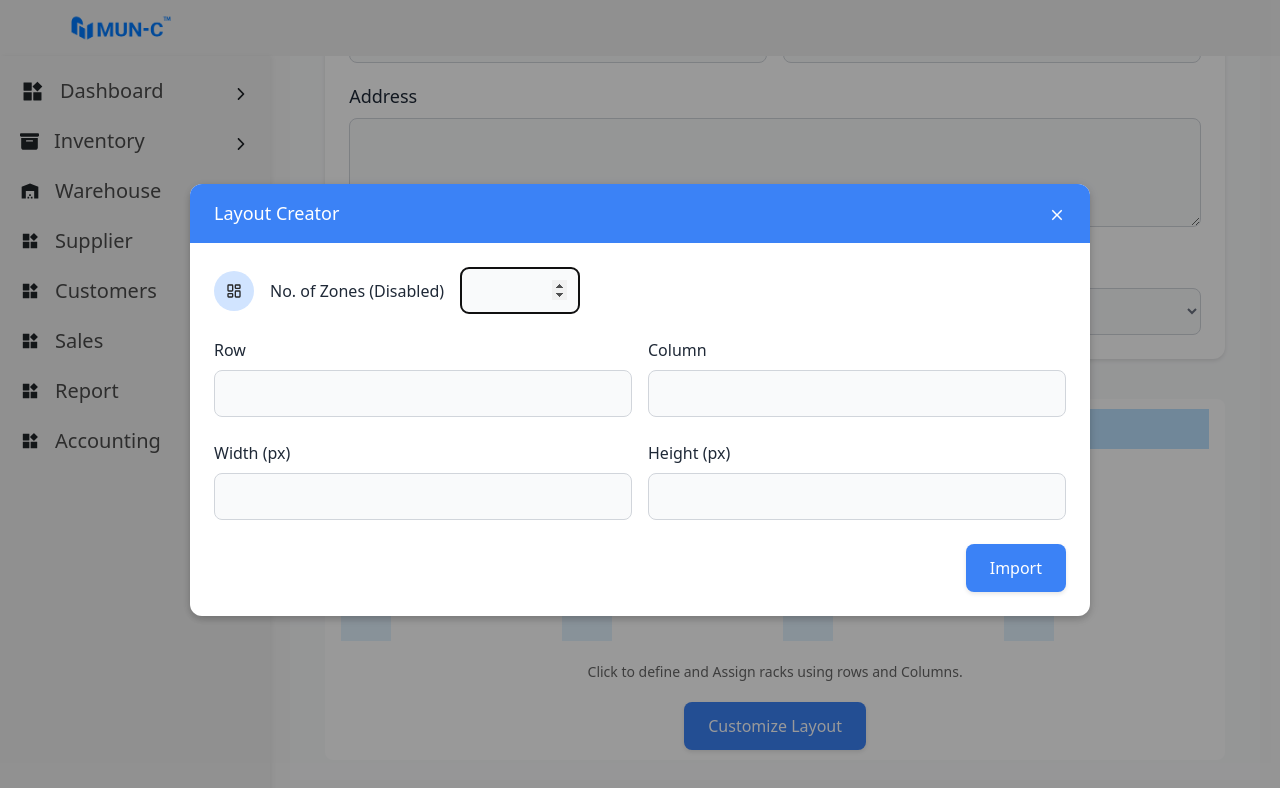
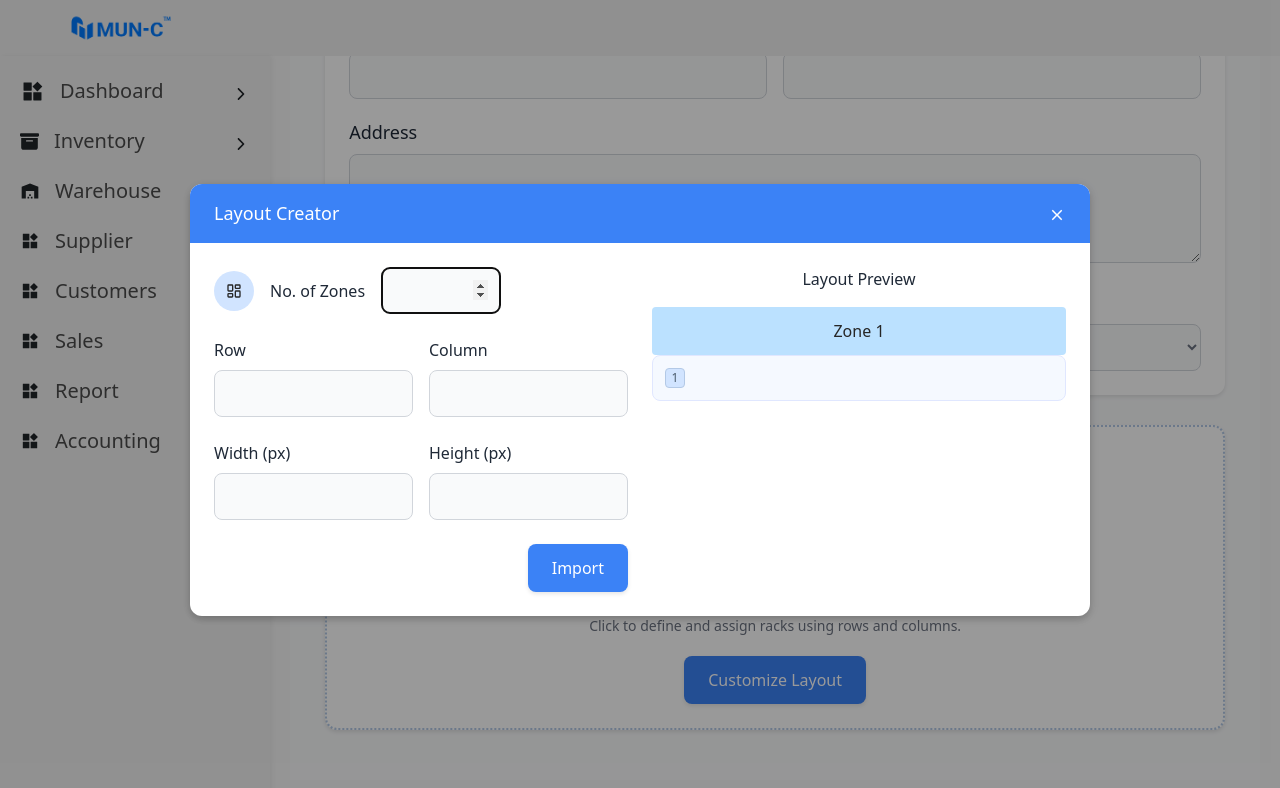
Before and after one commit to codesaurabhk/inventory, a React (Vite) app in the folder Frontend/: page /AddWarehouse in a window 1280 px wide. Both pictures are taken after a click on the button "Customize Layout". Shown: the top 788 px of the page. Built offline with nearby package versions, Linux system fonts and the light colour scheme.

Commit message:
need to fix css in layout project

```diff
--- a/Frontend/src/component/Warehouse/AddWarehouse.jsx
+++ b/Frontend/src/component/Warehouse/AddWarehouse.jsx
@@ -9,47 +9,72 @@ function AddWarehouse() {
   // State for popup inputs
   const [rows, setRows] = useState("");
   const [columns, setColumns] = useState("");
-  const [zoneCount, setZoneCount] = useState("");
   const [width, setWidth] = useState("");
   const [height, setHeight] = useState("");
-
-  // State for main layout (fixed 3x4 grid with initial size)
-  const [mainRows, setMainRows] = useState(3); // Fixed to 3 rows
-  const [mainColumns, setMainColumns] = useState(4); // Fixed to 4 columns
-  const [mainWidth, setMainWidth] = useState(50); // Initial width of 50px
-  const [mainHeight, setMainHeight] = useState(50); // Initial height of 50px
+  const [zones, setZones] = useState("");
+  // State for main layout (updated only on import)
+  const [mainRows, setMainRows] = useState(1);
+  const [mainColumns, setMainColumns] = useState(1);
+  const [mainWidth, setMainWidth] = useState(50);
+  const [mainHeight, setMainHeight] = useState(50);
+  const [mainZones, setMainZones] = useState(1);
 
   // Handler for importing layout
   const handleImport = () => {
-    setMainRows(rows === "" ? 3 : Math.max(1, parseInt(rows))); // Default to 3
-    setMainColumns(columns === "" ? 4 : Math.max(1, parseInt(columns))); // Default to 4
-    setMainWidth(width === "" ? 50 : Math.max(20, parseInt(width))); // Default to 50px
-    setMainHeight(height === "" ? 50 : Math.max(20, parseInt(height))); // Default to 50px
+    setMainRows(rows === "" ? 1 : Math.max(1, parseInt(rows)));
+    setMainColumns(columns === "" ? 1 : Math.max(1, parseInt(columns)));
+    setMainWidth(width === "" ? 20 : Math.max(20, parseInt(width)));
+    setMainHeight(height === "" ? 20 : Math.max(20, parseInt(height)));
+    setMainZones(zones === "" ? 1 : Math.max(1, parseInt(zones)));
   };
 
-  // Component for rendering only the grid (no top bar)
-  const renderGrid = (gridRows, gridColumns, gridWidth, gridHeight) => (
+  // Component for rendering a single grid
+  const renderGrid = (gridRows, gridColumns, gridWidth, gridHeight, zoneIndex) => (
+    <div key={zoneIndex} style={{ marginBottom: "20px", width: "100%" }}>
+      <div
+        style={{
+          backgroundColor: "#BBE1FF",
+          padding: "12px",
+          textAlign: "center",
+          color: "#262626",
+          fontWeight: "500",
+          fontSize: "16px",
+          borderRadius: "4px",
+        }}
+      >
+        Zone {zoneIndex + 1}
+      </div>
       <div
         style={{
           display: "grid",
-        gridTemplateColumns: `repeat(${gridColumns || 4}, 1fr)`, // Default to 4 columns
-        gap: "16px",
-        width: "100%", // Ensure full width of container
+          gridTemplateColumns: `repeat(${gridColumns || 1}, 1fr)`,
+          gap: "8px",
+          padding: "12px",
+          backgroundColor: "#F5F9FF",
+          borderRadius: "8px",
+          border: "1px solid #E0E7FF",
         }}
       >
-      {Array.from({ length: (gridRows || 3) * (gridColumns || 4) }).map(
-        (_, index) => (
+        {Array.from({ length: (gridRows || 1) * (gridColumns || 1) }).map((_, index) => (
           <div
             key={index}
             style={{
-              backgroundColor: "#E3F3FF",
-              width: `${gridWidth || 50}px`,
-              height: `${gridHeight || 50}px`,
-              aspectRatio: "1 / 1", // Ensure square cells
+              backgroundColor: "#D1E4FF",
+              width: `${gridWidth || 20}px`,
+              height: `${gridHeight || 20}px`,
+              border: "1px solid #B3C9E6",
+              borderRadius: "4px",
+              display: "flex",
+              alignItems: "center",
+              justifyContent: "center",
+              color: "#4A5A6B",
+              fontSize: "12px",
             }}
-          ></div>
-        )
-      )}
+          >
+            {index + 1}
+          </div>
+        ))}
+      </div>
     </div>
   );
 
@@ -229,56 +254,36 @@ function AddWarehouse() {
         </div>
       </div>
 
-      {/* Layout with single top bar and margin from top */}
+      {/* Layout Section */}
       <div
         style={{
-          margin: "40px auto 0", // 40px margin from top
-          width: "900px", // Fixed width
-          gap: "16px",
-          backgroundColor: "#ffffff",
-          borderRadius: "8px",
-          padding: "10px 16px",
+          margin: "30px auto",
+          width: "100%",
+          maxWidth: "900px",
+          backgroundColor: "#FFFFFF",
+          border: "2px dotted #B3C9E6",
+          borderRadius: "12px",
+          padding: "24px",
+          boxShadow: "0 2px 4px rgba(0, 0, 0, 0.1)",
         }}
       >
-        {/* Basic Layout Design with single top bar */}
-        <div
-          style={{
-            display: "flex",
-            flexDirection: "column",
-            alignItems: "center",
-          }}
-        >
-          <div style={{ width: "100%" }}>
-            {" "}
-            {/* Removed 60% to use full width */}
-            {/* Single Top Bar */}
-            <div
-              style={{
-                backgroundColor: "#BBE1FF",
-                marginBottom: "10px",
-                padding: "20px",
-              }}
-            ></div>
-            {/* Grid Section */}
-            {renderGrid(mainRows, mainColumns, mainWidth, mainHeight)}
+        <div style={{ width: "100%", maxWidth: "600px", margin: "0 auto" }}>
+          <div style={{ display: "flex", flexDirection: "column", alignItems: "center" }}>
+            {Array.from({ length: mainZones }).map((_, zoneIndex) =>
+              renderGrid(mainRows, mainColumns, mainWidth, mainHeight, zoneIndex)
+            )}
           </div>
-        </div>
-
           <div
             style={{
               display: "flex",
               justifyContent: "center",
               marginTop: "20px",
+              color: "#6B7280",
+              fontSize: "14px",
             }}
           >
-          <span
-            style={{ color: "#676767", fontWeight: "400", fontSize: "14px" }}
-          >
-            Click to define and Assign racks using rows and Columns.
-          </span>
+            Click to define and assign racks using rows and columns.
           </div>
-
-        {/* Popup trigger button */}
           <div
             style={{
               display: "flex",
@@ -301,9 +306,7 @@ function AddWarehouse() {
                     boxShadow: "0 2px 4px rgba(0, 0, 0, 0.1)",
                     transition: "background-color 0.3s",
                   }}
-                onMouseOver={(e) =>
-                  (e.target.style.backgroundColor = "#2563EB")
-                }
+                  onMouseOver={(e) => (e.target.style.backgroundColor = "#2563EB")}
                   onMouseOut={(e) => (e.target.style.backgroundColor = "#3B82F6")}
                 >
                   Customize Layout
@@ -342,7 +345,10 @@ function AddWarehouse() {
                     }}
                   >
                     <span>Layout Creator</span>
-                  <span style={{ cursor: "pointer" }} onClick={close}>
+                    <span
+                      style={{ cursor: "pointer" }}
+                      onClick={close}
+                    >
                       <IoMdClose />
                     </span>
                   </div>
@@ -382,18 +388,14 @@ function AddWarehouse() {
                             fontSize: "16px",
                           }}
                         >
-                        No. of Zones (Disabled)
+                          No. of Zones
                         </label>
                         <input
                           type="number"
                           min="0"
-                        value={zoneCount}
+                          value={zones}
                           onChange={(e) =>
-                          setZoneCount(
-                            e.target.value === ""
-                              ? ""
-                              : Math.max(0, parseInt(e.target.value))
-                          )
+                            setZones(e.target.value === "" ? "" : Math.max(0, parseInt(e.target.value)))
                           }
                           style={{
                             width: "120px",
@@ -430,11 +432,7 @@ function AddWarehouse() {
                             min="0"
                             value={rows}
                             onChange={(e) =>
-                            setRows(
-                              e.target.value === ""
-                                ? ""
-                                : Math.max(0, parseInt(e.target.value))
-                            )
+                              setRows(e.target.value === "" ? "" : Math.max(0, parseInt(e.target.value)))
                             }
                             style={{
                               width: "100%",
@@ -464,11 +462,7 @@ function AddWarehouse() {
                             min="0"
                             value={columns}
                             onChange={(e) =>
-                            setColumns(
-                              e.target.value === ""
-                                ? ""
-                                : Math.max(0, parseInt(e.target.value))
-                            )
+                              setColumns(e.target.value === "" ? "" : Math.max(0, parseInt(e.target.value)))
                             }
                             style={{
                               width: "100%",
@@ -506,11 +500,7 @@ function AddWarehouse() {
                             min="0"
                             value={width}
                             onChange={(e) =>
-                            setWidth(
-                              e.target.value === ""
-                                ? ""
-                                : Math.max(0, parseInt(e.target.value))
-                            )
+                              setWidth(e.target.value === "" ? "" : Math.max(0, parseInt(e.target.value)))
                             }
                             style={{
                               width: "100%",
@@ -540,11 +530,7 @@ function AddWarehouse() {
                             min="0"
                             value={height}
                             onChange={(e) =>
-                            setHeight(
-                              e.target.value === ""
-                                ? ""
-                                : Math.max(0, parseInt(e.target.value))
-                            )
+                              setHeight(e.target.value === "" ? "" : Math.max(0, parseInt(e.target.value)))
                             }
                             style={{
                               width: "100%",
@@ -579,16 +565,42 @@ function AddWarehouse() {
                             boxShadow: "0 2px 4px rgba(0, 0, 0, 0.1)",
                             transition: "background-color 0.3s",
                           }}
-                        onMouseOver={(e) =>
-                          (e.target.style.backgroundColor = "#2563EB")
-                        }
-                        onMouseOut={(e) =>
-                          (e.target.style.backgroundColor = "#3B82F6")
-                        }
+                          onMouseOver={(e) => (e.target.style.backgroundColor = "#2563EB")}
+                          onMouseOut={(e) => (e.target.style.backgroundColor = "#3B82F6")}
                         >
                           Import
                         </button>
                       </div>
+                    </div>
+
+                    {/* Right Side: Preview Layout */}
+                    <div
+                      style={{
+                        flex: 1,
+                        display: "flex",
+                        flexDirection: "column",
+                        alignItems: "center",
+                      }}
+                    >
+                      <span
+                        style={{
+                          color: "#1F2937",
+                          fontWeight: "500",
+                          fontSize: "16px",
+                          marginBottom: "16px",
+                        }}
+                      >
+                        Layout Preview
+                      </span>
+                      {Array.from({ length: zones || 1 }).map((_, zoneIndex) =>
+                        renderGrid(
+                          rows === "" ? 1 : parseInt(rows),
+                          columns === "" ? 1 : parseInt(columns),
+                          width === "" ? 20 : parseInt(width),
+                          height === "" ? 20 : parseInt(height),
+                          zoneIndex
+                        )
+                      )}
                     </div>
                   </div>
                 </div>
@@ -597,6 +609,7 @@ function AddWarehouse() {
           </div>
         </div>
       </div>
+    </div>
   );
 }
 
```
Lines whose indentation alone changed are shown as unchanged.
